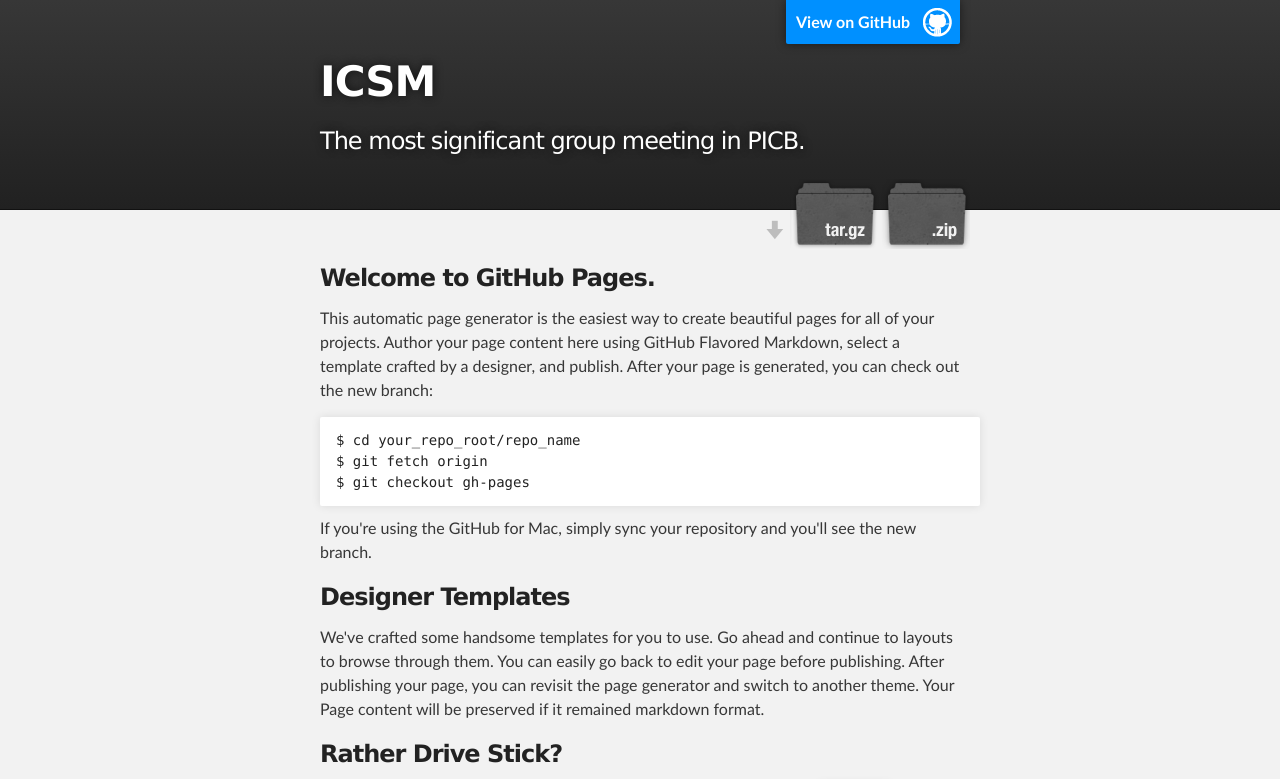
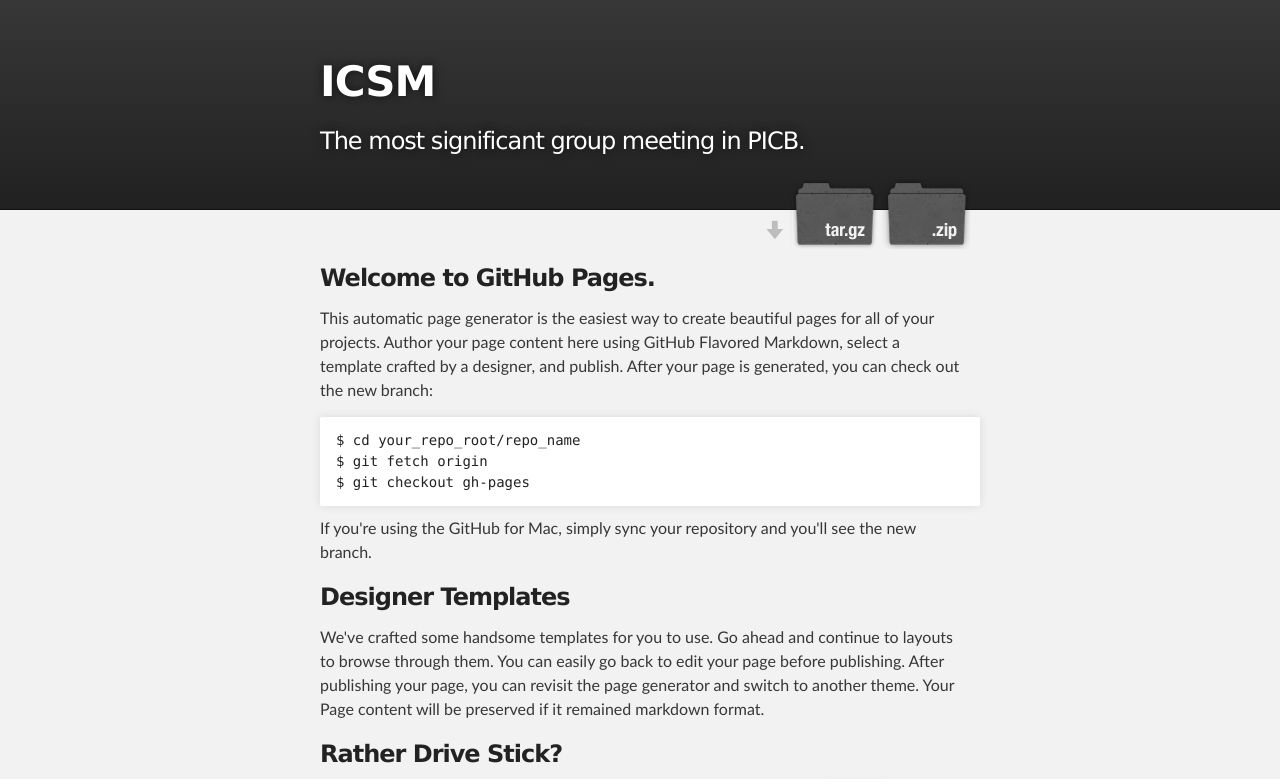
Before and after one commit to PICB/icsm, a plain HTML site: page index.html in a window 1280 px wide. Shown: the top 779 px of the page. Drawn offline with Linux system fonts and the light colour scheme.

Commit message:
remove github linkage

```diff
--- a/index.html
+++ b/index.html
@@ -16,7 +16,7 @@
     <!-- HEADER -->
     <div id="header_wrap" class="outer">
         <header class="inner">
-          <a id="forkme_banner" href="https://github.com/PICB/ICSM">View on GitHub</a>
+		<!--    <a id="forkme_banner" href="https://github.com/PICB/ICSM">View on GitHub</a> -->
 
           <h1 id="project_title">ICSM</h1>
           <h2 id="project_tagline">The most significant group meeting in PICB.</h2>
```
